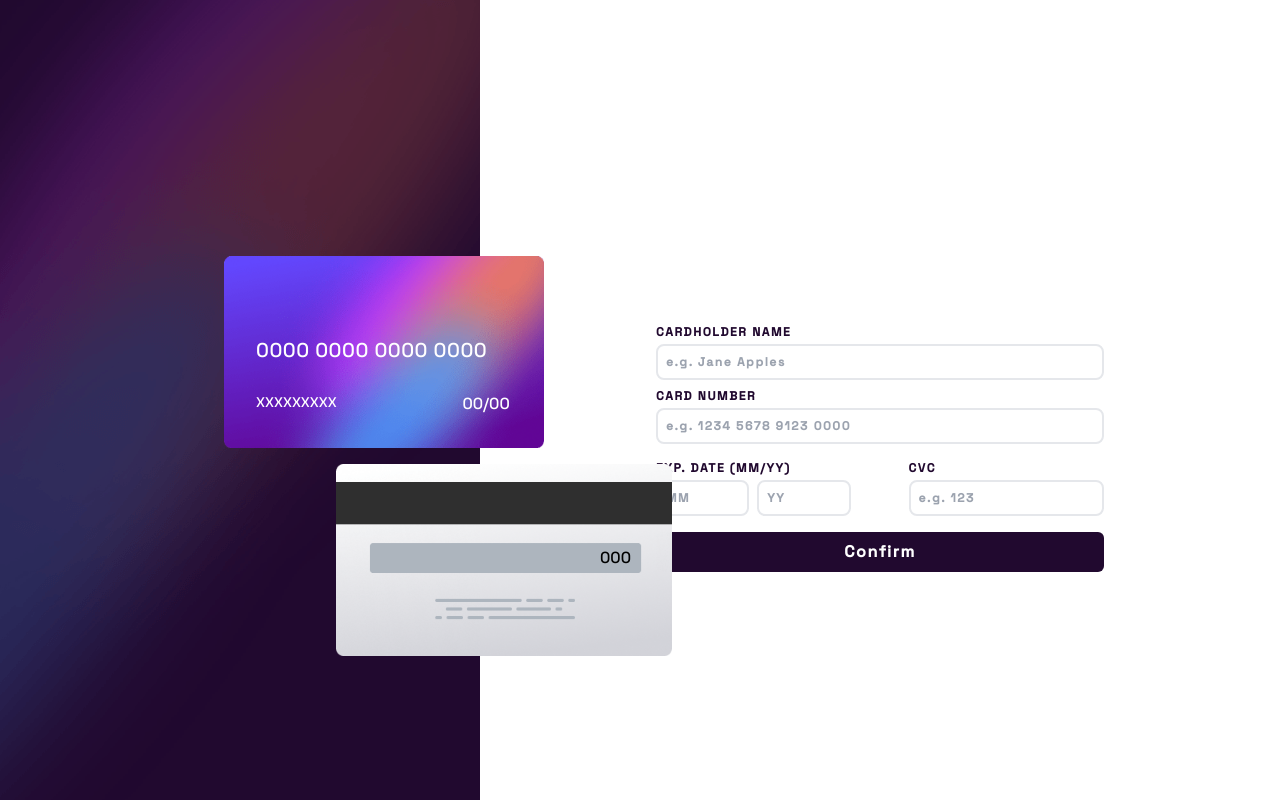
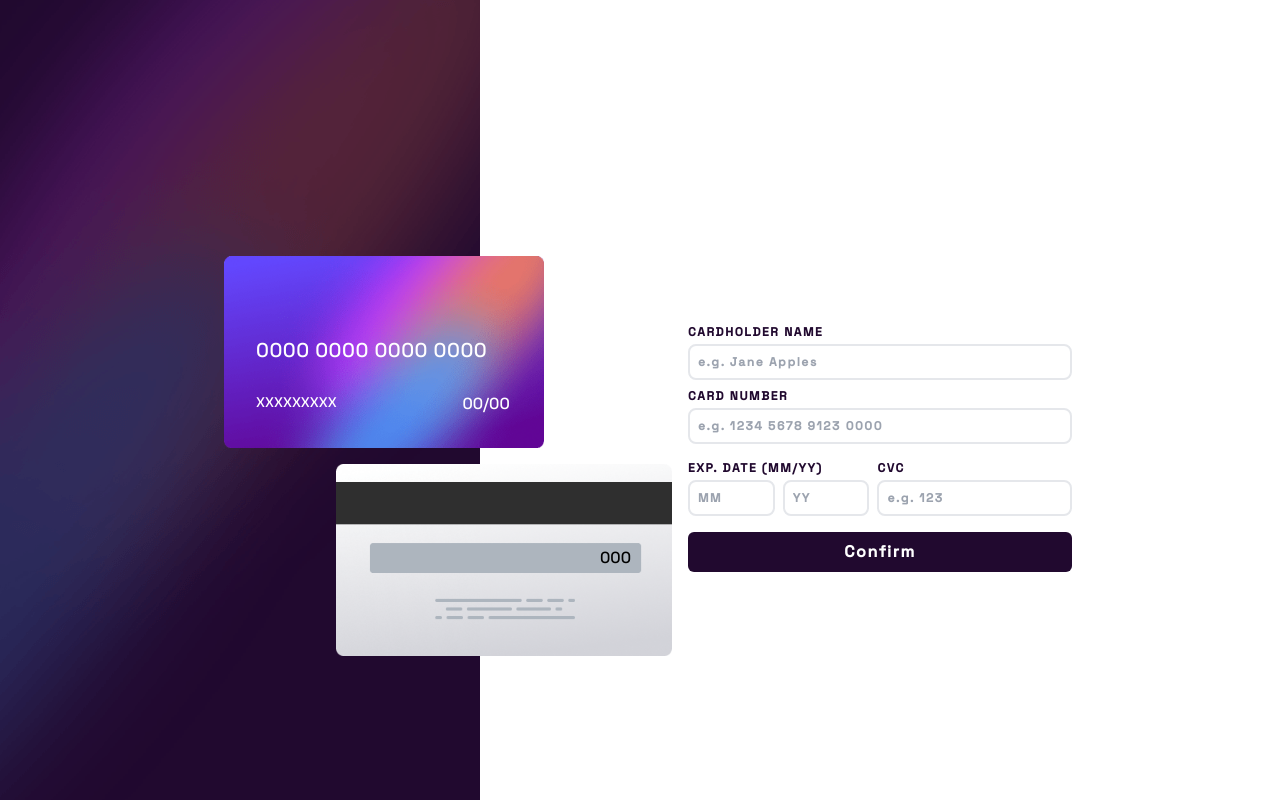
Before and after one commit to KevenDev/interactive-card-details-form-main, a React (Vite) app in the folder my-project/: page / in a window 1280 px wide. Built offline with nearby package versions, Linux system fonts and the light colour scheme.

Commit message:
feat: new size for large devices

```diff
--- a/my-project/src/Form.jsx
+++ b/my-project/src/Form.jsx
@@ -62,7 +62,7 @@ const validarCartoes = () =>{
 
   return(
       <form onSubmit={handleSubmit} className="  block py-0 px-4 mt-[6rem] h-full w-screen font-spacegrotesk tracking-widest text-[#21092f] font-bold">
-      <div className="md:max-w-md md:w-8/12 md:justify-center md:mx-auto">
+      <div className="lg:w-6/12 lg:max-w-lg md:max-w-md md:w-8/12 md:justify-center md:mx-auto">
         <div className="flex flex-col w-full ">
             <label className="text-xs">CARDHOLDER NAME
               <input onChange={handleName} ref={nameRef} name="name" className="p-2 mt-1 w-full border-2 border-hsl(270, 3%, 87%) rounded-lg" type="text" placeholder="e.g. Jane Apples"/>
```
